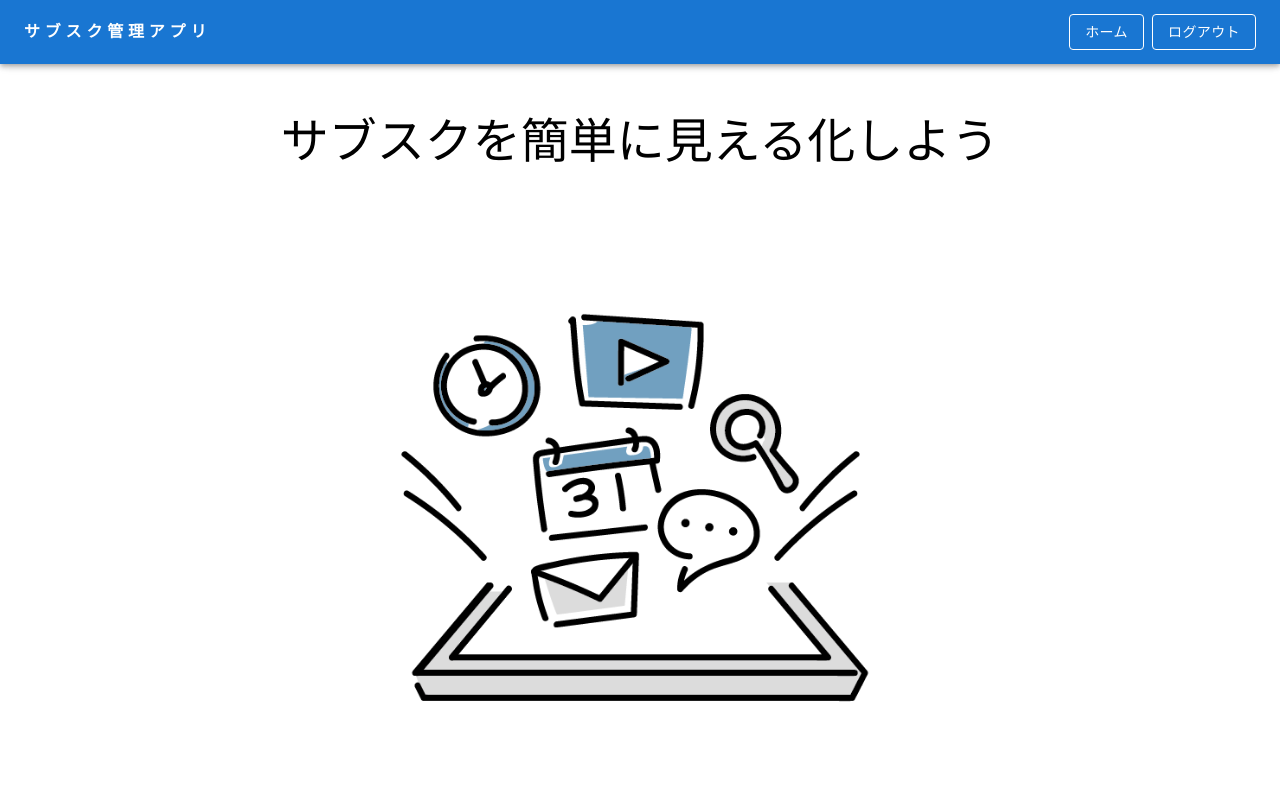
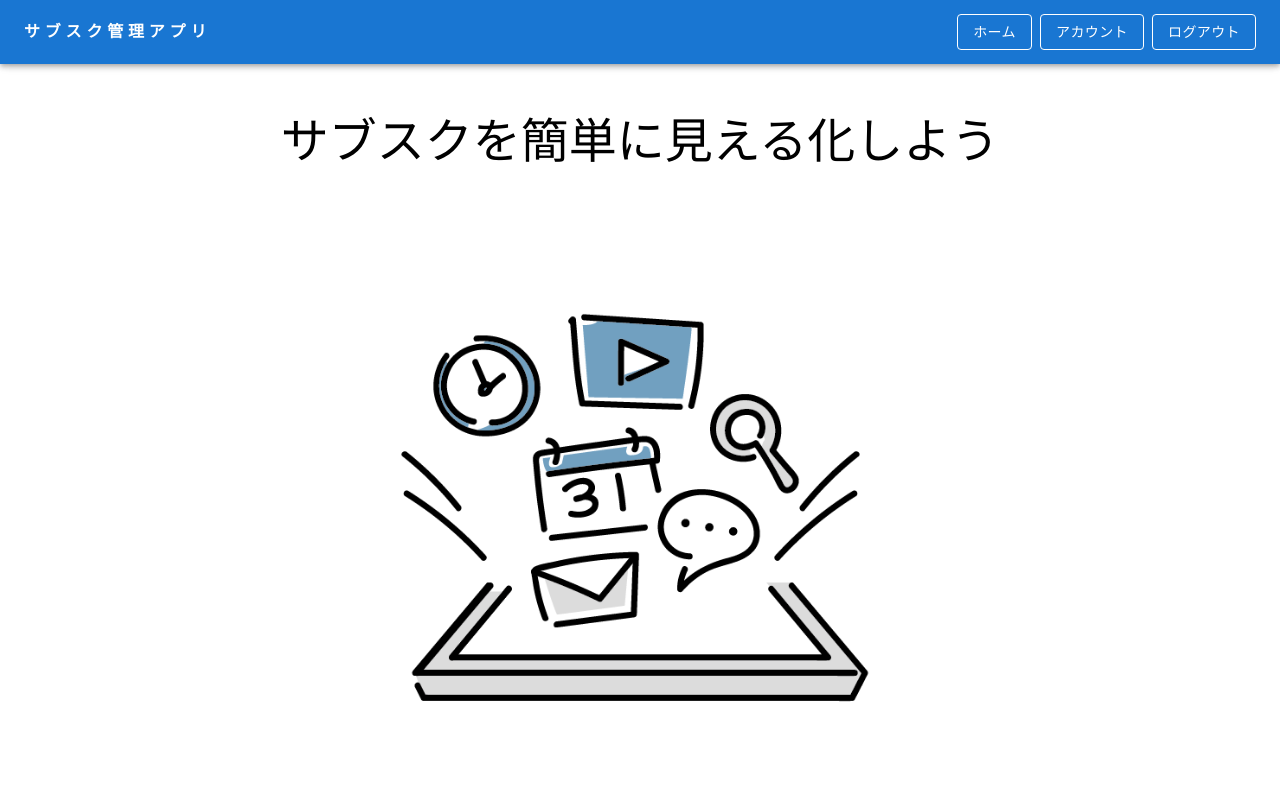
Before and after one commit to y-magavel/subscription-management-app, a React (Create React App) app: page / in a window 1280 px wide. Shown: the top 800 px of the page. Built offline with nearby package versions, Linux system fonts and the light colour scheme; no server answers; sample sign-in values are in the browser's storage.

Commit message:
ヘッダーにアカウント設定画面へのリンクを設置
リンク名称は「アカウント」

```diff
--- a/src/components/organisms/Header.tsx
+++ b/src/components/organisms/Header.tsx
@@ -70,6 +70,7 @@ export const Header: React.FC = () => {
                             // ログインしていたら、こっちを表示する
                             <>
                                 <Button variant="outlined" color="inherit" href="/home" sx={{mr: 1}}>ホーム</Button>
+                                <Button variant="outlined" color="inherit" href="/account-settings" sx={{mr: 1}}>アカウント</Button>
                                 <Button variant="outlined" color="inherit" onClick={onClickLogout}>ログアウト</Button>
                             </>
                         ) : (
@@ -127,6 +128,13 @@ export const Header: React.FC = () => {
                                                     }}>ホーム</Typography>
                                     </MenuItem>
                                     <MenuItem onClick={handleCloseNavMenu}>
+                                        <Typography textAlign="center" component="a" href="/account-settings"
+                                                    sx={{
+                                                        textDecoration: 'none',
+                                                        color: 'inherit',
+                                                    }}>アカウント</Typography>
+                                    </MenuItem>
+                                    <MenuItem onClick={handleCloseNavMenu}>
                                         <Typography textAlign="center" component="a" onClick={onClickLogout}
                                                     sx={{
                                                         textDecoration: 'none',
```
